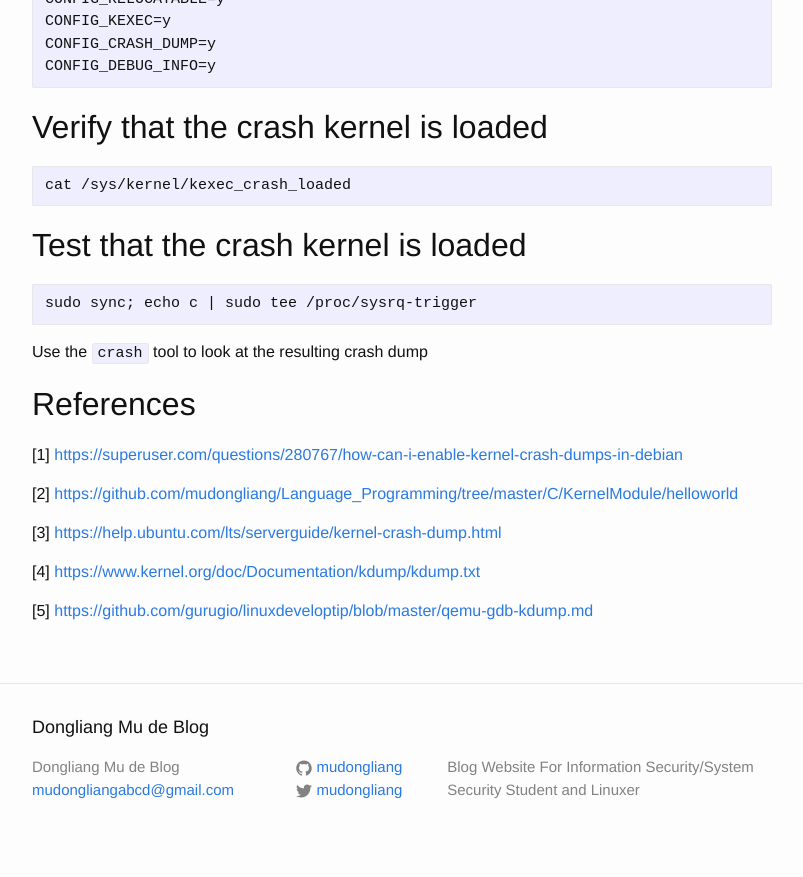
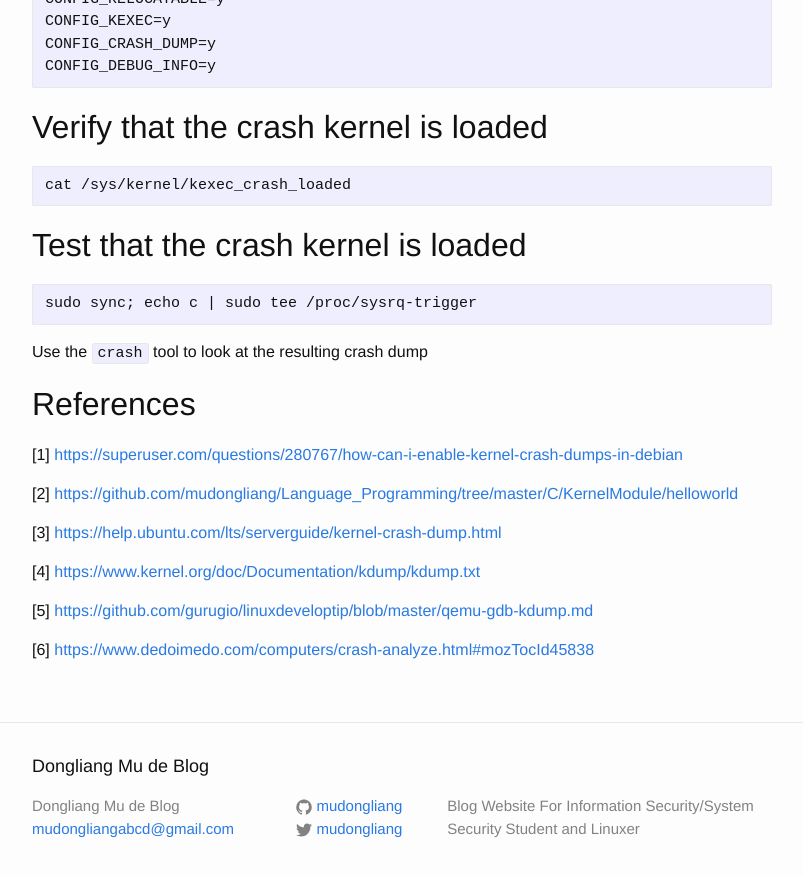
Before and after one commit to mudongliang/mudongliang.github.io, a Jekyll site: the page built from _posts/2018-07-02-debian-enable-kernel-dump.md, in a window 1280 px wide and 900 px high, scrolled down 975 px. Shown: the top 877 px of the window, without its empty margins (238-1041 px from the left). Built offline with Jekyll 4.4.1, drawn with Linux system fonts in a browser that asks for light colours.

Commit message:
add one more reference

```diff
--- a/_posts/2018-07-02-debian-enable-kernel-dump.md
+++ b/_posts/2018-07-02-debian-enable-kernel-dump.md
@@ -59,3 +59,5 @@ Use the `crash` tool to look at the resulting crash dump
 [4] <https://www.kernel.org/doc/Documentation/kdump/kdump.txt>
 
 [5] <https://github.com/gurugio/linuxdeveloptip/blob/master/qemu-gdb-kdump.md>
+
+[6] <https://www.dedoimedo.com/computers/crash-analyze.html#mozTocId45838>
```
